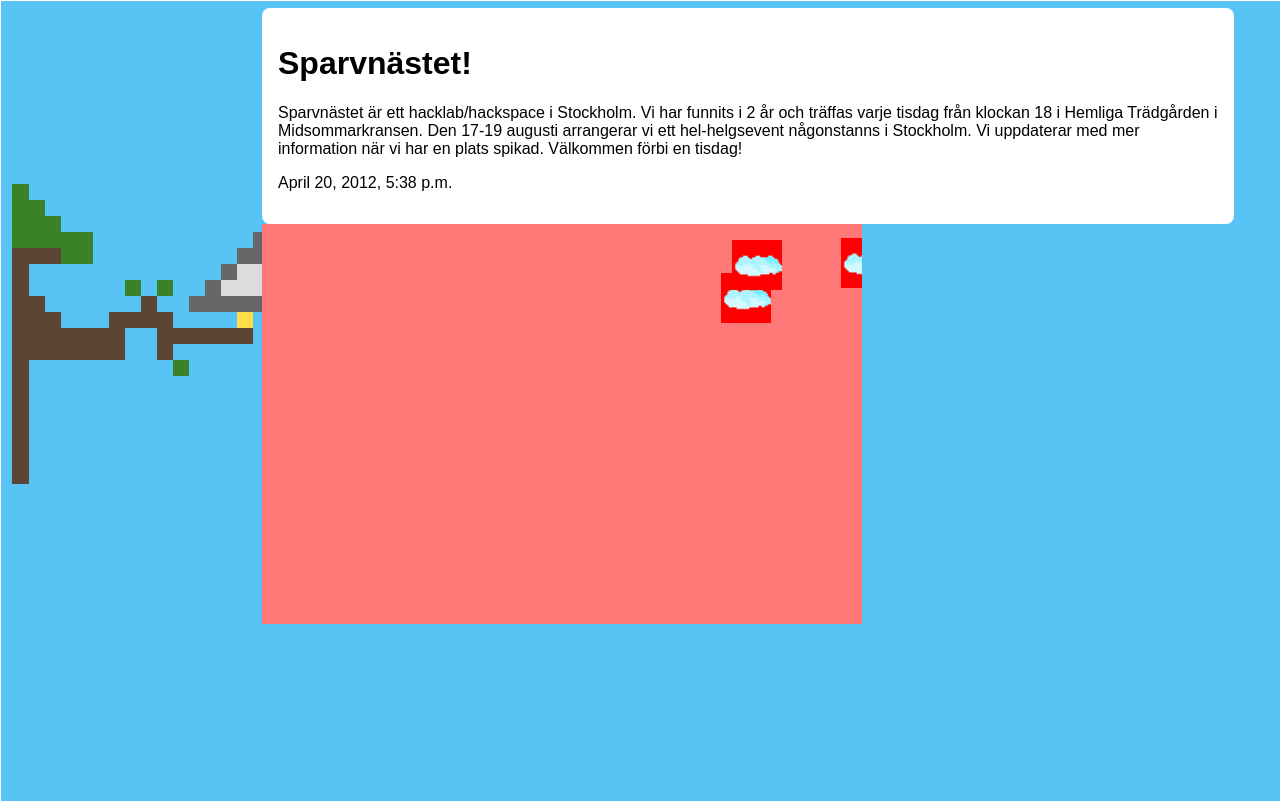
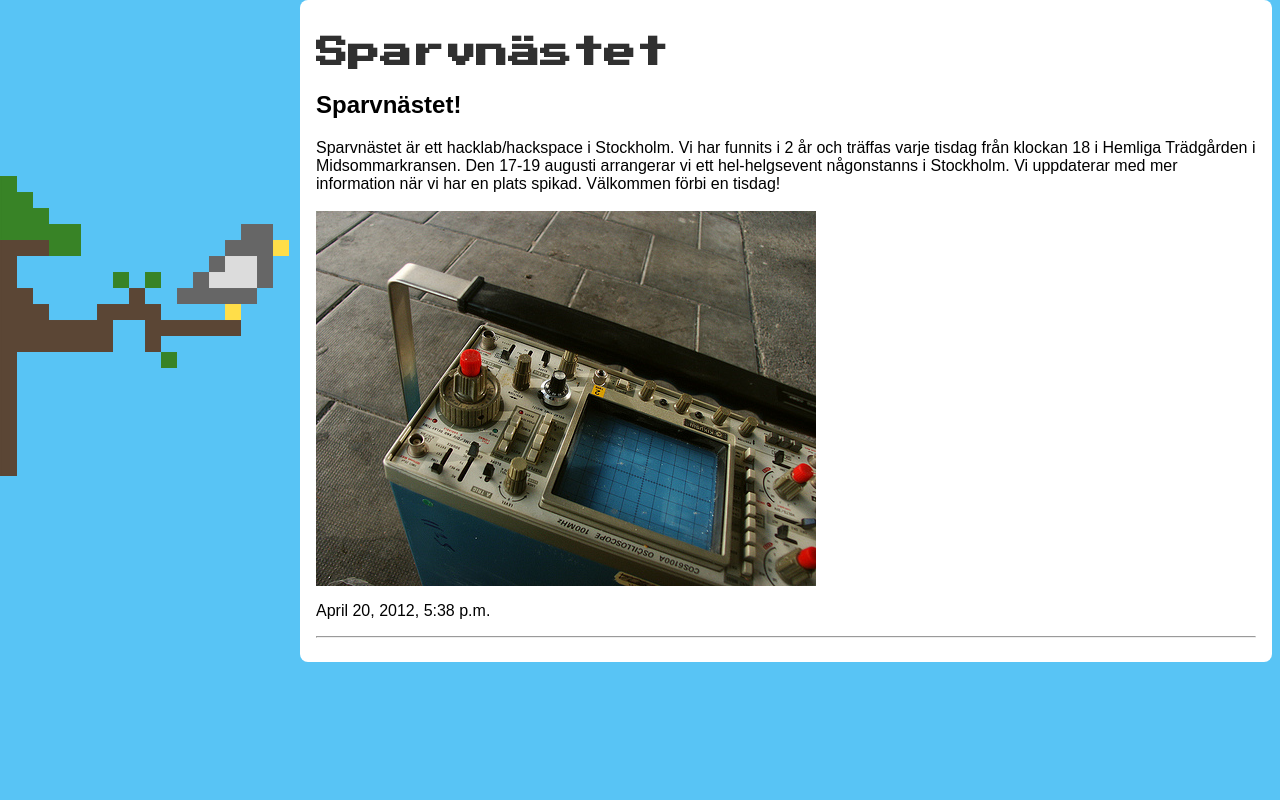
Before and after one commit to vojd/sparvnastet, a Django app: page /p/sparvnastet/ in a window 1280 px wide. Run offline with Django 3.2, Linux system fonts and the light colour scheme; data comes from the database, SQL or seed files in the repository; both versions use the stored data as it was after the commit; parts of the project's set-up code (start-up, migrations or seed data) failed here and were passed over; some libraries are stand-ins or nearby versions.

Commit message:
fixade css och en post

```diff
--- a/sparvnastet/sparvnastet/apps/pages/templates/base.html
+++ b/sparvnastet/sparvnastet/apps/pages/templates/base.html
@@ -5,27 +5,26 @@
     <title>{% block pagetitle %}{% endblock %}</title>
 
     <link rel="stylesheet" href="{{ STATIC_URL }}css/style.css" />
+    <link href='http://fonts.googleapis.com/css?family=Press+Start+2P'rel='stylesheet' type='text/css'>
 
     <script type="text/javascript" src="http://ajax.googleapis.com/ajax/libs/jquery/1.4.2/jquery.min.js"></script>
-    <script type="text/javascript" src="{{ STATIC_URL }}js/crafty-min.js"></script>
-    <script type="text/javascript" src="{{ STATIC_URL }}js/world.js"></script>
+
+
+    <!--<script type="text/javascript" src="{{ STATIC_URL }}js/crafty-min.js"></script>-->
+    <!--<script type="text/javascript" src="{{ STATIC_URL }}js/world.js"></script>-->
     {% block extrahead %}{% endblock %}
 
 
 </head>
 <body>
 
-
-    <canvas id="canvas">
-        Ooops you don't have Canvas support in your browser.
-        Thank you, come again.
-    </canvas>
     <div id="wrapper">
         <div id="sidecontent">
             <img src="/media/img/sparv2.png"/>
         </div>
         <!-- main structure -->
         <div id="content">
+            <h1>Sparvnästet</h1>
             {% block content %}{% endblock %}
         </div>
         <div id="sidebar">{% block sidebar %}{% endblock %}</div>
--- a/sparvnastet/sparvnastet/apps/pages/templates/page.html
+++ b/sparvnastet/sparvnastet/apps/pages/templates/page.html
@@ -4,8 +4,12 @@
 
 {% block content %}
 
-    <h1>{{ page.title }}</h1>
+    <h2>{{ page.title }}</h2>
     {{ page.content }}
-
+    <br/>
+    <br/>
+    <img src='/media/img/osiloskap.jpg'/>
+    <br/>
     <p>{{ page.modified }}</p>
+    <hr/>
 {% endblock %}
--- a/sparvnastet/sparvnastet/apps/pages/views.py
+++ b/sparvnastet/sparvnastet/apps/pages/views.py
@@ -1,3 +1,4 @@
+from django.utils.safestring import mark_safe
 from sparvnastet.apps.pages.models import Page
 
 __author__ = 'mathias'
@@ -44,7 +45,7 @@ class AjaxTemplateView(TemplateView):
             return_str = render_block_to_string(
                 self.get_template_names(),
                 self.block_to_render,
-                context
+                mark_safe(context)
             )
             #print 'return_str', return_str
             return HttpResponse(return_str)
@@ -57,6 +58,5 @@ class AjaxTemplateView(TemplateView):
         )
 
 class PageView(DetailView):
-    # Display a shop page
     model = Page
     template_name = 'page.html'
--- a/sparvnastet/sparvnastet/static/css/style.css
+++ b/sparvnastet/sparvnastet/static/css/style.css
@@ -1,15 +1,20 @@
 body{
+    margin: 0;
+    padding: 0;
     background: #58c4f5;
     font-family: "Droid Sans",sans-serif;
+}
+h1 {
+    font-family: 'Press Start 2P';
+    color: #303030;
 }
 #wrapper{
     width: 100%;
     z-index: 1;
 }
 #sidecontent{
-    width: 250px;
+    width: 300px;
     float: left;
-    padding-left: 4px;
 }
 #content{
     max-width: 940px;
@@ -29,7 +34,6 @@ body{
     left: 0;
     width: 100%;
     height: 100%;
-    border: 1px solid #fff;
     background: none;
     z-index: -1;
 
```
Also changed, not shown: sparvnastet/sparvnastet/etc/database.sqlite, sparvnastet/sparvnastet/media/img/osiloskap.jpg (added).
